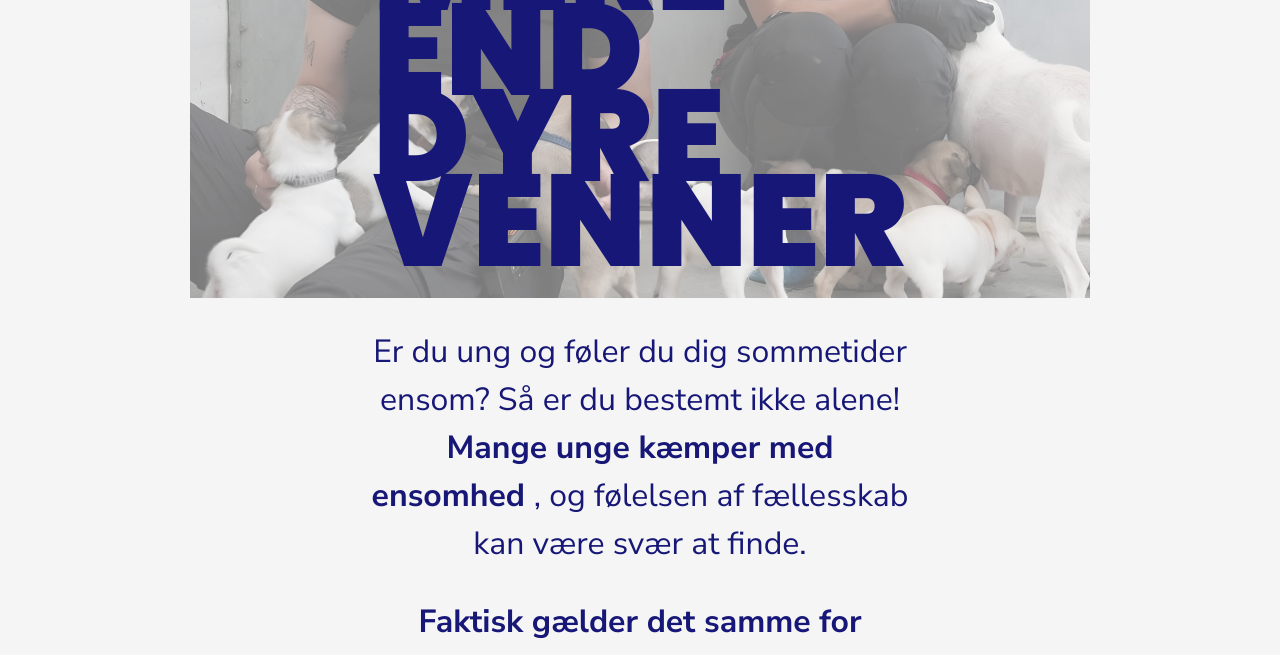
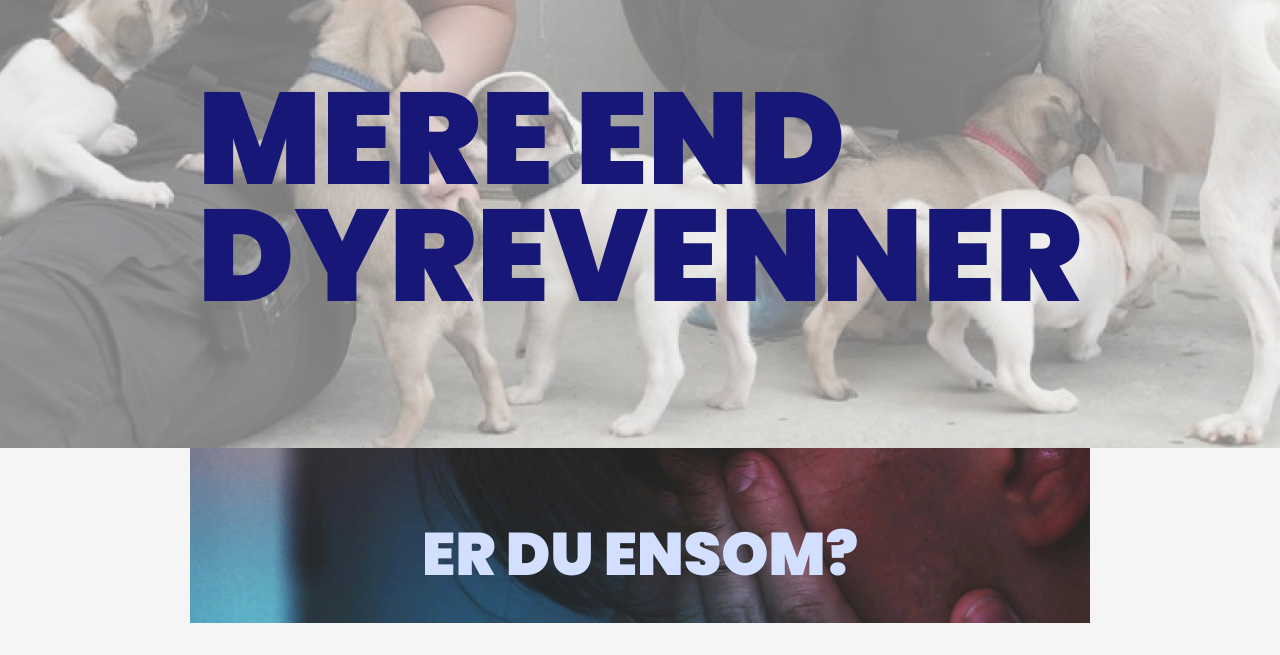
Before and after one commit to stinejulius/P4-Mere-End-Dyrevenner, a plain HTML site: page index.html in a window 1280 px wide. Shown: the part 142-797 px from the top of the page. Drawn offline with Linux system fonts and the light colour scheme.

Commit message:
Created main banner media query

```diff
--- a/base-style.css
+++ b/base-style.css
@@ -477,6 +477,13 @@ footer p {
     }
 
 
+    /* =============== CTA-button =============== */
+
+    .cta-button {
+        max-width: 180px;
+    }
+
+
     /* =============== Footer | mobile =============== */
 
     .footer {
@@ -489,4 +496,6 @@ footer p {
     .footer-desktop {
         display: flex;
     }
+
+
 }
--- a/index.css
+++ b/index.css
@@ -1,7 +1,7 @@
 /* This is the index CSS document */
 
 
-/* =============== Block: introduction =============== */
+/* =============== Block: introduction - mobile =============== */
 
 /* ===== introduction__banner */
 
@@ -94,6 +94,39 @@
     .logo-composition__en-af-os {
         width: 148px;
         height: 44.411px;
+    }
+}
+
+
+/* =============== Block: introduction - desktop =============== */
+
+/* ===== introduction__banner */
+
+.introduction-desktop__banner {
+    display: none;
+    justify-content: center;
+    overflow: hidden;
+
+}
+
+.intro-desktop-image {
+    height: 500px;
+    object-fit: contain;
+    align-self: flex-start;
+}
+
+.intro-desktop-heading {
+    display: flex;
+    flex-direction: column;
+    justify-content: space-between;
+    height: 209px;
+
+    position: absolute;
+    top: 235px;
+
+
+    .intro-heading__text {
+        line-height: 92px;
     }
 }
 
@@ -320,3 +353,25 @@
         gap: 20px;
     }
 }
+
+
+/* ========================================================================================== */
+
+/* =============== Media Query =============== */
+
+@media only screen and (min-width: 901px) {
+
+    /* =============== section | introduction - mobile =============== */
+
+    .introduction {
+        display: none;
+    }
+
+
+    /* =============== section | introduction - desktop =============== */
+
+    .introduction-desktop__banner {
+        display: flex;
+    }
+
+}
--- a/index.html
+++ b/index.html
@@ -28,6 +28,7 @@
         </section>
     </header>
 
+
     <!-- =============== HEADER: DESKTOP =============== -->
     <header class="header-desktop-outer">
         <section class="header-desktop">
@@ -46,7 +47,7 @@
     </header>
 
     <main>
-        <!-- =============== SECTION: INTRODUCTION =============== -->
+        <!-- =============== SECTION: INTRODUCTION - MOBILE =============== -->
         <section class="introduction">
             <div class="introduction__banner">
                 <img class="intro-image" src="assets/images/mobile/mere-end-dyrevenner-banner-mobile-big.webp"
@@ -112,6 +113,20 @@
                 </div>
             </div>
         </section>
+
+
+        <!-- =============== SECTION: INTRODUCTION - DESKTOP =============== -->
+        <section class="introduction-desktop">
+            <div class="introduction-desktop__banner">
+                <img class="intro-desktop-image" src="assets/images/desktop/mere-end-dyrevenner-banner-desktop.webp"
+                    alt="2 frivillige som kæler med hundehvalpe">
+                <div class="intro-desktop-heading">
+                    <h1 class="intro-heading__text"> MERE END </h1>
+                    <h1 class="intro-heading__text"> DYREVENNER </h1>
+                </div>
+            </div>
+        </section>
+
 
         <!-- =============== SECTION: ENSOMHED =============== -->
         <section class="ensomhed-section">
@@ -180,9 +195,8 @@
                     <p> Så er Mere end Dyrevenner måske noget for dig. </p>
                 </div>
             </div>
+        </section>
 
-
-        </section>
 
         <!-- =============== SECTION: EVENTET =============== -->
         <section class="eventet">
@@ -263,6 +277,7 @@
             </div>
         </section>
 
+
         <!-- =============== SECTION: ANDRES OPLEVELSER =============== -->
         <section class="andres-oplevelser">
             <h3 class="bold"> Andres oplevelser </h3>
@@ -310,6 +325,7 @@
             </div>
         </section>
 
+
         <!-- =============== SECTION: VIL DU VIDE MERE? =============== -->
         <section class="vil-du-vide-mere">
             <div class="vil-du-vide-mere__content">
@@ -321,6 +337,7 @@
         </section>
 
     </main>
+
 
     <!-- =============== FOOTER: MOBILE =============== -->
     <footer>
@@ -379,6 +396,7 @@
             </div>
         </section>
     </footer>
+
 
     <!-- =============== FOOTER: DESKTOP =============== -->
 
```
